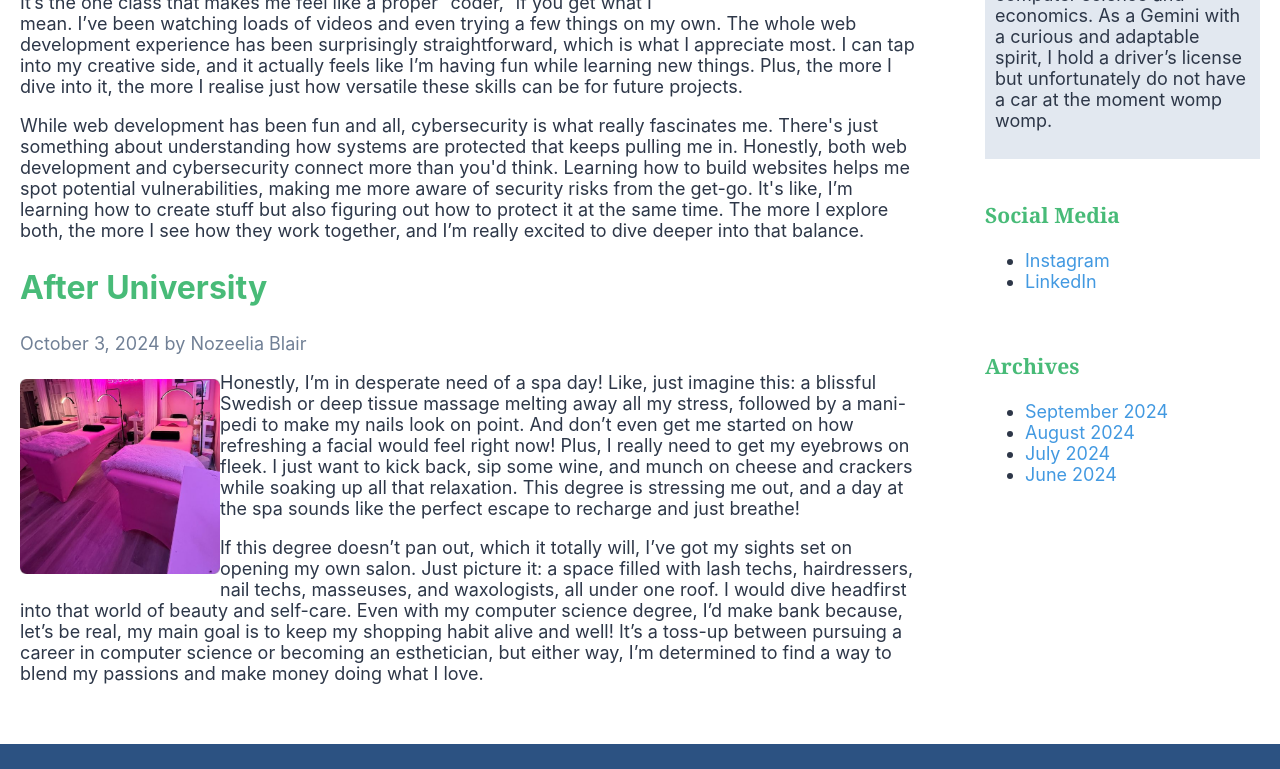
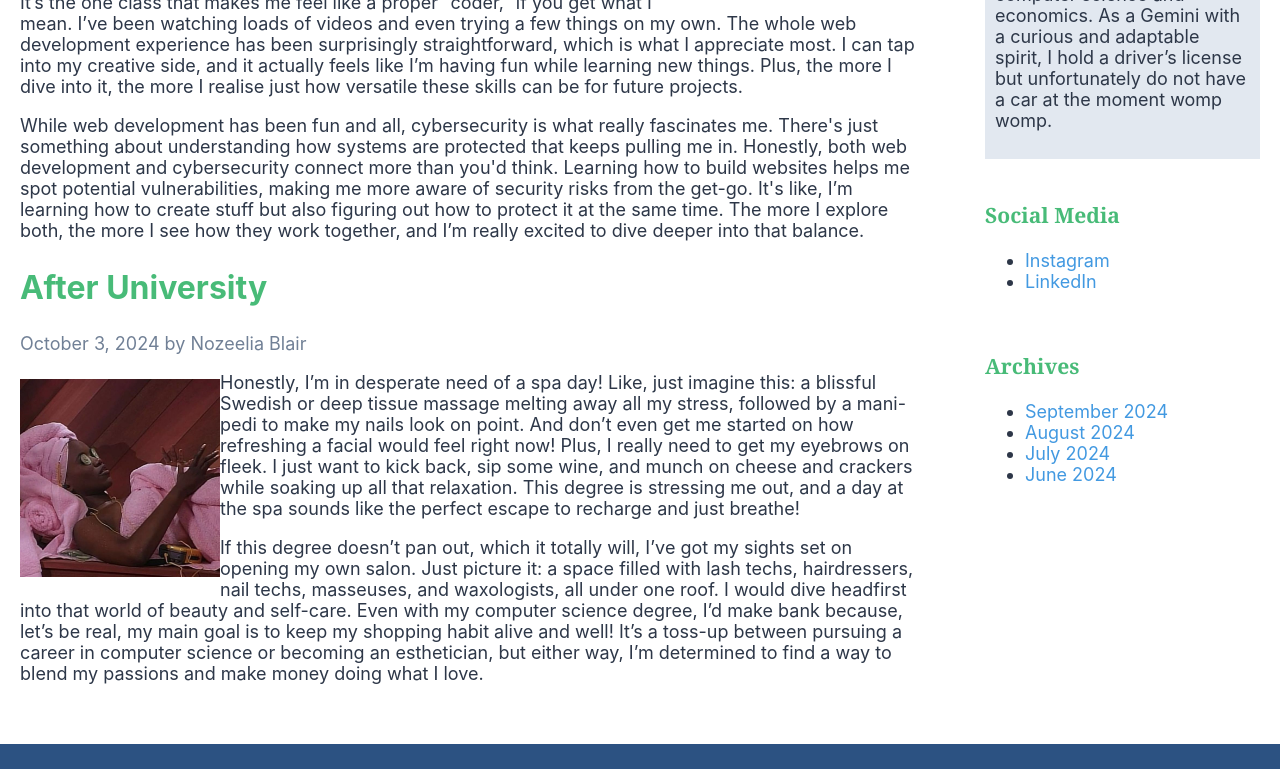
Before and after one commit to nozeeliaaa/info2180-lab2, a plain HTML site: page index.html in a window 1280 px wide. Shown: the part 477-1246 px from the top of the page. Drawn offline with Linux system fonts and the light colour scheme.

Commit message:
Changed picture

```diff
--- a/index.html
+++ b/index.html
@@ -26,7 +26,7 @@
     <article class="blog-post">
         <h2>After University</h2>
         <p class="post-meta">October 3, 2024 by Nozeelia Blair</p>
-        <img src="spa.jpg" alt="fancyyyy" class="blog-image-left">
+        <img src="luxury.jpg" alt="fancyyyy" class="blog-image-left">
         <p>Honestly, I’m in desperate need of a spa day! Like, just imagine this: a blissful Swedish or deep tissue massage melting away all my stress, followed by a mani-pedi to make my nails look on point. And don’t even get me started on how refreshing a facial would feel right now! Plus, I really need to get my eyebrows on fleek. I just want to kick back, sip some wine, and munch on cheese and crackers while soaking up all that relaxation. This degree is stressing me out, and a day at the spa sounds like the perfect escape to recharge and just breathe!</p>
         <p>If this degree doesn’t pan out, which it totally will, I’ve got my sights set on opening my own salon. Just picture it: a space filled with lash techs, hairdressers, nail techs, masseuses, and waxologists, all under one roof. I would dive headfirst into that world of beauty and self-care. Even with my computer science degree, I’d make bank because, let’s be real, my main goal is to keep my shopping habit alive and well! It’s a toss-up between pursuing a career in computer science or becoming an esthetician, but either way, I’m determined to find a way to blend my passions and make money doing what I love.</p>
     </article>
```
Also changed, not shown: luxury.jpg (added).
